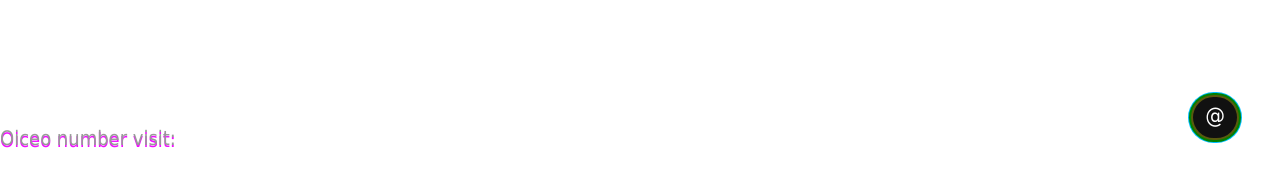
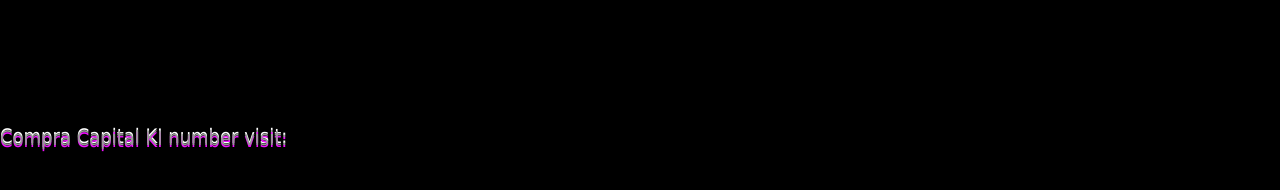
Before and after one commit to kwanzaki/kz, a plain HTML site: page index.html in a window 1280 px wide. Shown: the part 570-760 px from the top of the page. Drawn offline with Linux system fonts and the light colour scheme.

Commit message:
Update index.html

```diff
--- a/index.html
+++ b/index.html
@@ -15,14 +15,7 @@
 }
 body{
 	font-size: 20px;
-	/*background: #111;*/
-	background-position: center;
-	background-size: cover;
-	background-repeat: no-repeat;
-	background-attachment: fixed;
-	background-image: url("img/oi.jfif");
-}
-.wrapper{
+	background: black;
 	height: 100vh;
 	display: flex;
 	align-items: center;
@@ -45,86 +38,21 @@ body{
 				0 0 0 20px limegreen,
 				0 0 0 30px darkorange;
 }
-::-webkit-scrollbar{
-	width: 16px;
-	height: 16px;
-}
-::-webkit-scrollbar-track{
-	background: #ddd;
-	border-radius: 15px;
-}
-::-webkit-scrollbar-thumb{
-	background: #888;
-	border-radius: 15px;
-}
-.alT{
-	opacity: 1;
-}
-.texT{
+.texT{ left: 0px;
 	position: fixed; bottom: 10%; color: #999;
 	text-shadow: 0 2px 0 #f00fff,
 			 0 -2px 0 #fff;
 
 }
-.cElect{
-	z-index: 6;
-	right: 41px;
-	bottom: 90px;
-	color: white;
-	display: block;
-	cursor: pointer;
-	position: fixed;
-	font-size: 22px;
-	background: #111;
-	border-radius: 100px;
-	padding: 6px 12px 10px;
-	transition: all 0.2s ease;
-	border: 2px solid rgba(255,255,9,.3);
-	animation: animate 1s linear infinite;
-	box-shadow: 0 0 0 2px green,
-		    0 0 0 3px deepskyblue;
-	animation: El 1s ease-in-out infinite;
-}
-.cElect:active{
-	transform: scale(0.88);
-}
-@keyframes El{
-0%{
-	transform: translateY(0);
-}
-50%{
-	transform: translateY(-1px);
-}
-100%{
-	transform: translateY(0);
-}
-}
 a{
 	text-decoration: none;
 }
-@media only screen and (max-width: 900px){
-.cElect{
-	right: 15px;
-	bottom: 50px;
-	color: white;
-	font-size: 20px;
-	padding: 3px 8px 5px;
-}
-}
 </style>
 </head>
-<body onload="initClock()">
-<a href="mailto:p1335614@gmail.com" title="Contactar" class="cElect" onclick="audio.play()">@</a>
-<p class="texT">Oiceo number visit:<p>
-<div class="wrapper">
+<body><!--1329 -- 19.03-->
+<p class="texT">Compra Capital KI number visit:<p>
 <div class="box">
 <a href="https://www.contadorvisitasgratis.com" target="_blank" class="alT" title="Visitas"><img src="https://counter3.optistats.ovh/private/contadorvisitasgratis.php?c=wk1xp84lnfng6zj15999ssps95nxx8p4" border="0"></a>
 </div>
-</div>
-<!--Script audio clicks-->
-<script type="text/javascript">
-	var audio = new Audio();
-	audio.src = 'audio/a.mp3';
-</script>
 </body>
 </html>
```
